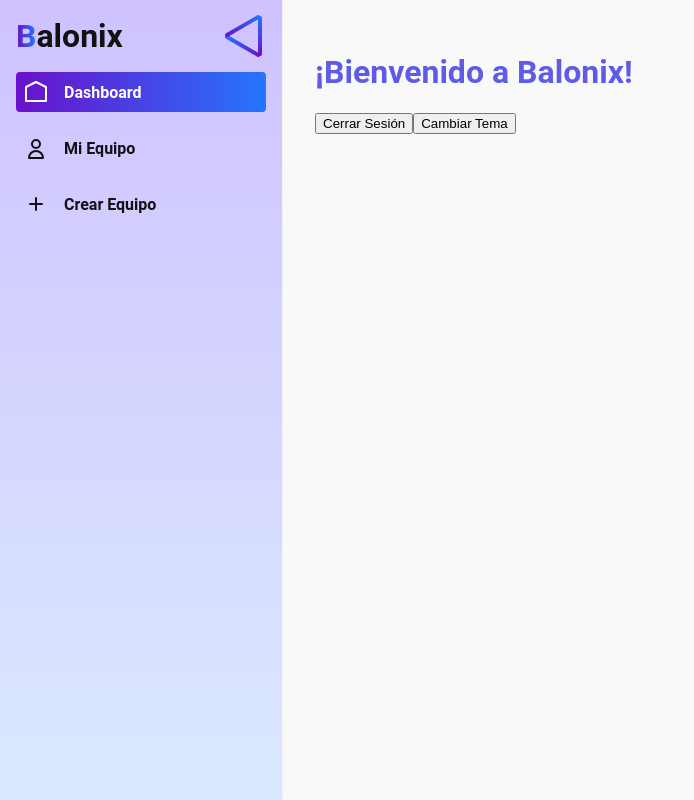
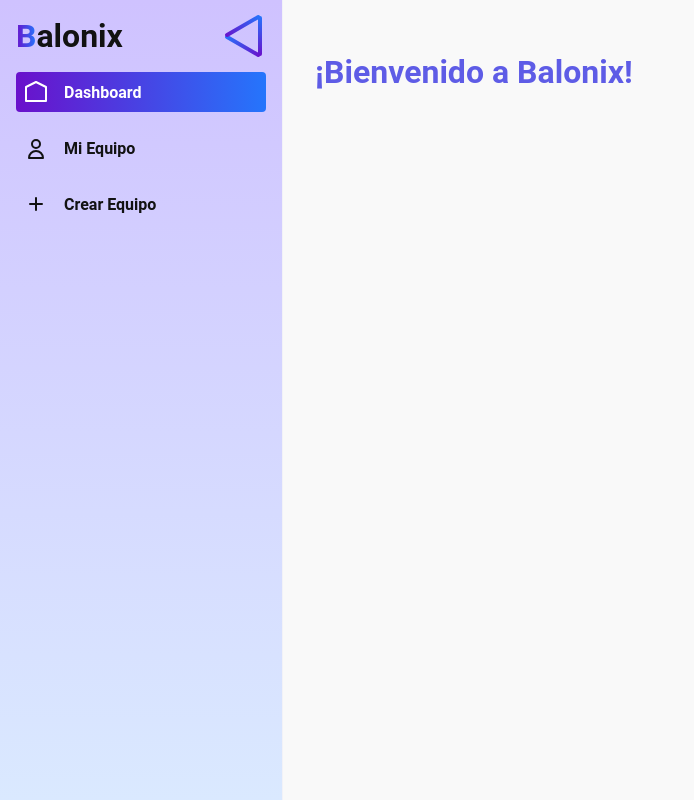
Before and after one commit to FtoledoP/balonix-web, an Angular app: page /home in a window 1280 px wide. Shown: the whole page, without its empty margins (0-694 px from the left). Built offline with nearby package versions, Linux system fonts and the light colour scheme; no server answers; the database is empty; sample sign-in values are in the browser's storage.

Commit message:
removed the home buttons

```diff
--- a/src/app/home/home.component.html
+++ b/src/app/home/home.component.html
@@ -1,5 +1,3 @@
 <div>
   <h1>¡Bienvenido a Balonix!</h1>
-  <button (click)="logout()">Cerrar Sesión</button>
-  <button (click)="toggleDarkMode()">Cambiar Tema</button>
 </div>
```
